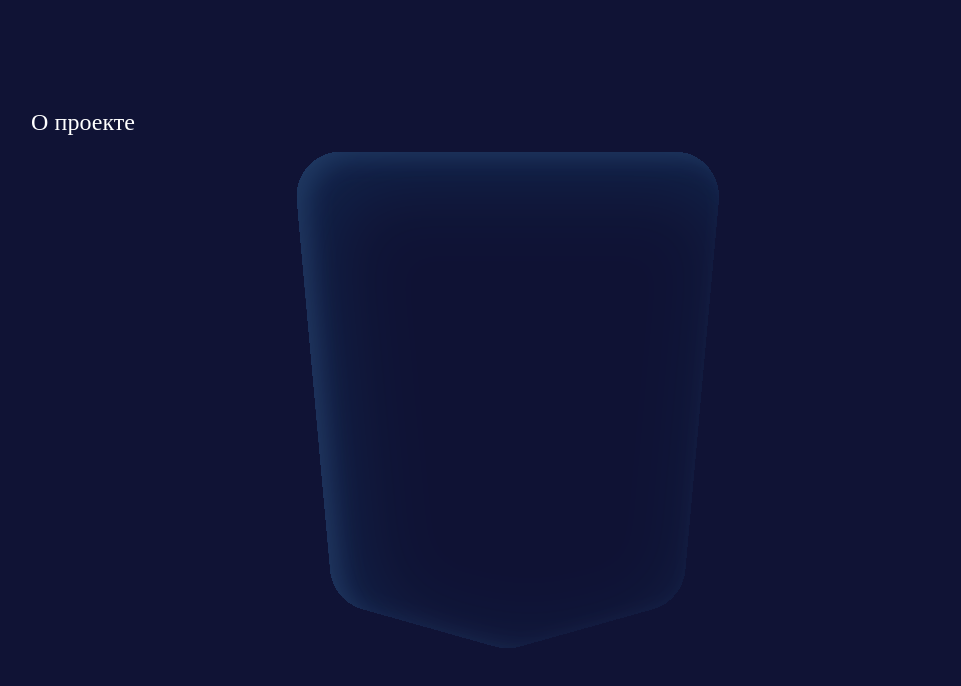
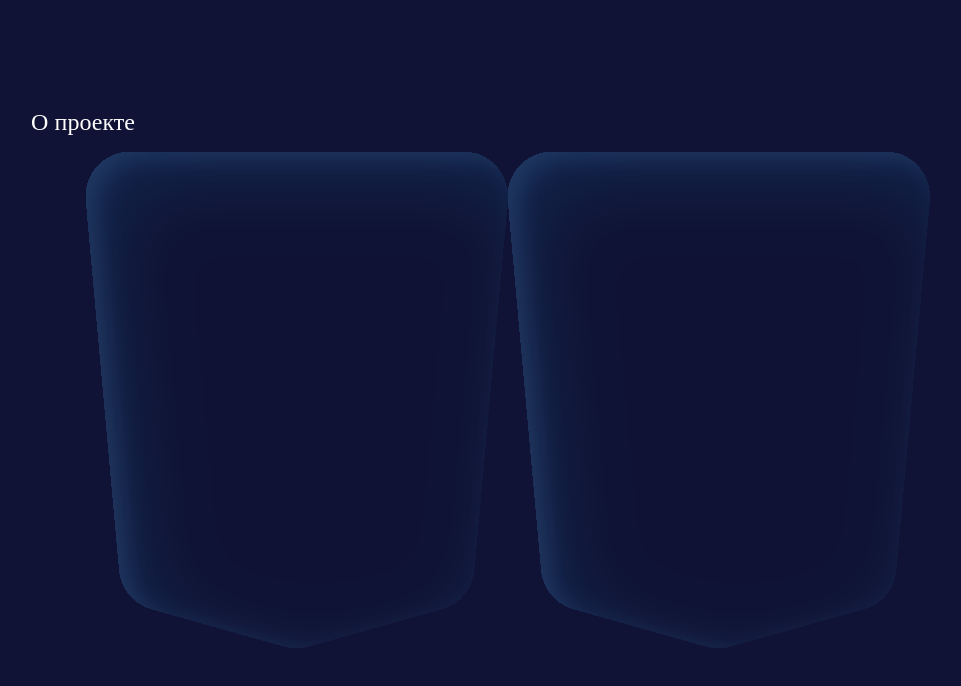
Before and after one commit to npeplov/jh-landing, a React (Vite) app: page / in a window 1280 px wide. Shown: the top 686 px of the page, without its empty margins (132-1093 px from the left). Built offline with nearby package versions, Linux system fonts and the light colour scheme; a web font is replaced by a local one.

Commit message:
[test] fix shield resize bug

```diff
--- a/src/app.tsx
+++ b/src/app.tsx
@@ -59,6 +59,7 @@ function App() {
         justifyContent: "center",
       }}
     >
+            <img src="./shield.svg"/>
       <JHBox
         sx={{
           color: "#EAEAEA",
--- a/src/components/Shield.tsx
+++ b/src/components/Shield.tsx
@@ -6,8 +6,8 @@ export const Shield = forwardRef<HTMLDivElement, BoxProps>((props, ref) => {
     <Box
       ref={ref}
       {...props}
-      width={421.6}
-      height={496}
+      // width={425.6}
+      // height={496}
       display="flex"
       flexDirection="column"
       alignItems="center"
```
